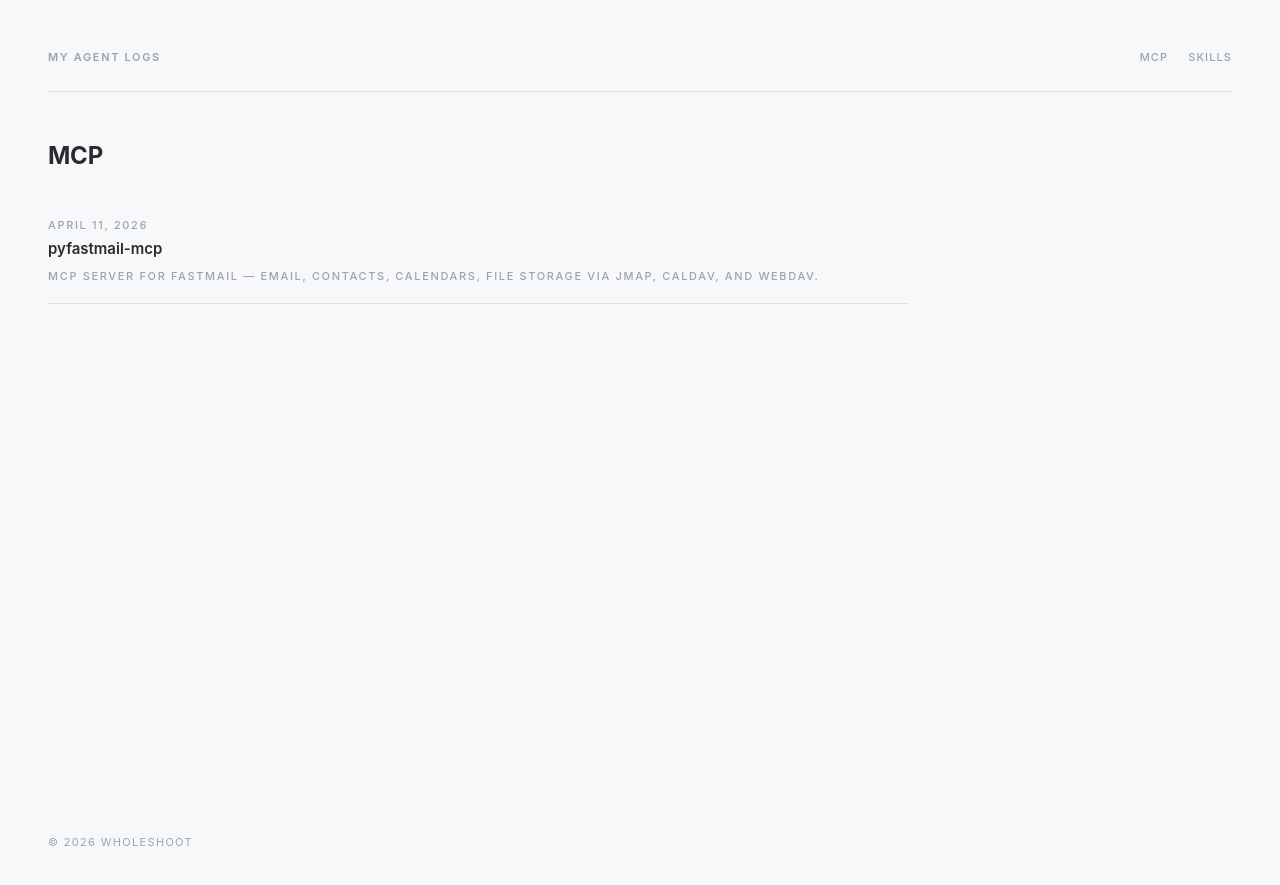
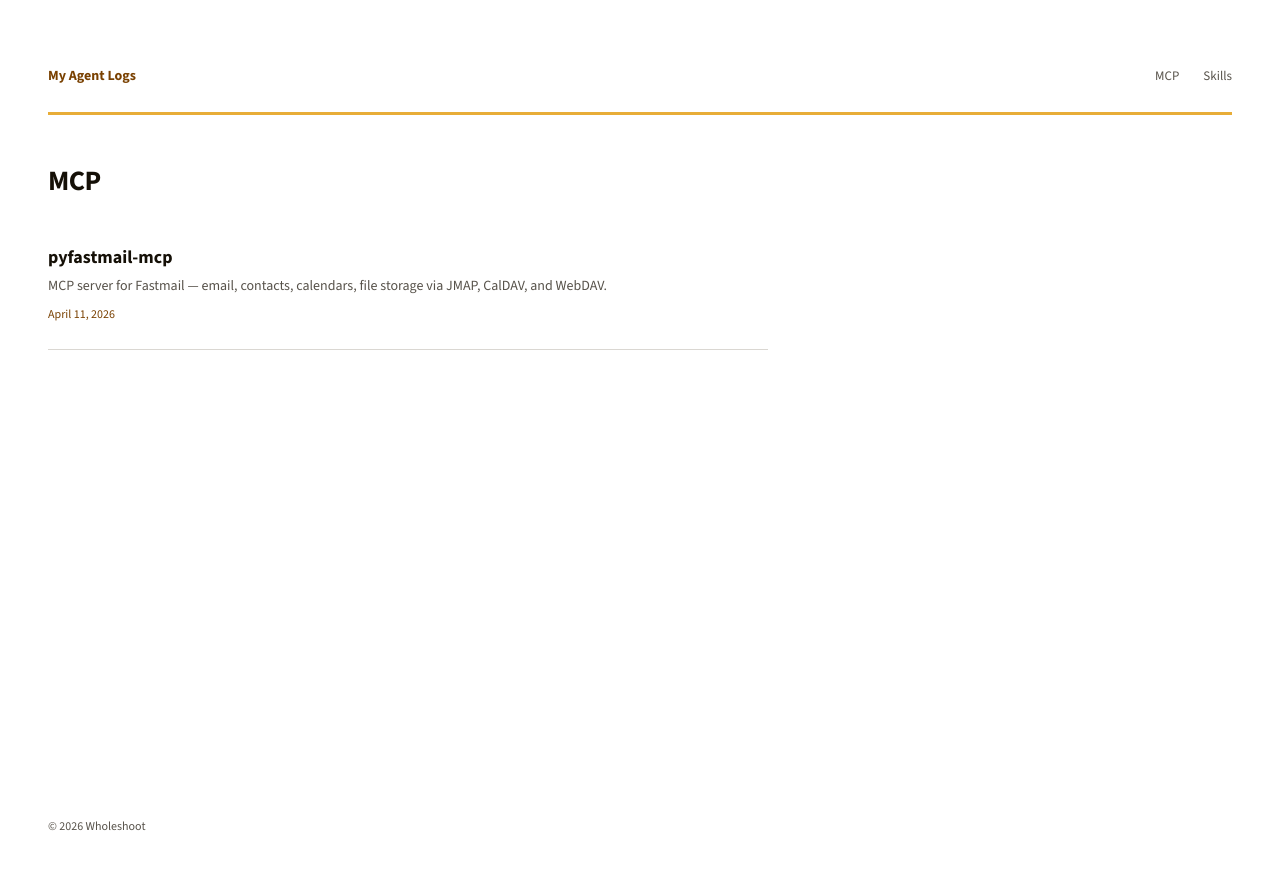
Before and after one commit to pjosols/myagentlogs, a Jekyll site: the page built from tags/mcp.html, in a window 1280 px wide. Shown: the top 885 px of the page. Built offline with Jekyll 4.4.1, drawn with Linux system fonts in a browser that asks for light colours.

Commit message:
design: amber identity, Source Sans 3, real type hierarchy
- Complete CSS rewrite: OKLCH palette with committed amber accent,
  Source Sans 3 + Source Code Pro replacing system font
- Nav: amber site name, 3px amber rule as visual signature
- Post list: shows descriptions, amber dates, ink titles
- Post headings: h2 at 20px/600 (was 11px all-caps)
- Registry meta: background-tinted block replacing border-left side-stripe
- Contrast fixes: ink and muted both pass WCAG AA
- Tag pages updated to match new post list markup
- gitignore: exclude .claude/, .impeccable/, .github/skills/, PRODUCT.md

```diff
--- a/_layouts/default.html
+++ b/_layouts/default.html
@@ -6,6 +6,9 @@
   <title>{% if page.title %}{{ page.title }} — {{ site.title }}{% else %}{{ site.title }}{% endif %}</title>
   <meta name="description" content="{{ page.description | default: site.description }}" />
   <meta name="color-scheme" content="light dark" />
+  <link rel="preconnect" href="https://fonts.googleapis.com" />
+  <link rel="preconnect" href="https://fonts.gstatic.com" crossorigin />
+  <link href="https://fonts.googleapis.com/css2?family=Source+Code+Pro:wght@400;500&family=Source+Sans+3:wght@400;600;700&display=swap" rel="stylesheet" />
   <link rel="stylesheet" href="/assets/style.css" />
 </head>
 <body>
--- a/assets/style.css
+++ b/assets/style.css
@@ -1,93 +1,347 @@
 *, *::before, *::after { box-sizing: border-box; margin: 0; padding: 0; }
+
 :root {
-  --bg: #f7f8f9; --bg2: #ffffff; --fg: #2a2b2e; --dim: #65666a; --mute: #9ca3b0;
-  --rule: #dfe0e3;
-  --font: -apple-system, BlinkMacSystemFont, 'Segoe UI', Roboto, Helvetica, Arial, sans-serif;
+  --bg:             oklch(1.000 0.000   0);
+  --surface:        oklch(0.972 0.006  80);
+  --ink:            oklch(0.175 0.018  80);
+  --primary:        oklch(0.43  0.145  78);
+  --primary-bright: oklch(0.784 0.144  80);
+  --muted:          oklch(0.44  0.014  80);
+  --rule:           oklch(0.880 0.008  80);
+
+  --font-sans: 'Source Sans 3', system-ui, sans-serif;
+  --font-mono: 'Source Code Pro', 'Courier New', monospace;
+
+  --s1:  4px;
+  --s2:  8px;
+  --s3: 12px;
+  --s4: 16px;
+  --s5: 24px;
+  --s6: 32px;
+  --s7: 48px;
+  --s8: 64px;
 }
+
 @media (prefers-color-scheme: dark) {
   :root {
-    --bg: #1a1b1e; --bg2: #222326; --fg: #c9ccd1; --dim: #6e7179;
-    --mute: #45474d; --rule: #2e3035;
+    --bg:             oklch(0.120 0.000   0);
+    --surface:        oklch(0.185 0.006  80);
+    --ink:            oklch(0.920 0.010  80);
+    --primary:        oklch(0.784 0.144  80);
+    --primary-bright: oklch(0.784 0.144  80);
+    --muted:          oklch(0.620 0.018  80);
+    --rule:           oklch(0.240 0.006  80);
   }
 }
-::selection { background: var(--fg); color: var(--bg); }
-a { color: inherit; }
+
+::selection {
+  background: var(--primary-bright);
+  color: oklch(0.12 0.000 0);
+}
+
 html, body {
-  background: var(--bg); color: var(--fg); font-family: var(--font);
-  font-size: 15px; line-height: 1.7; -webkit-font-smoothing: antialiased;
+  background: var(--bg);
+  color: var(--ink);
+  font-family: var(--font-sans);
+  font-size: 16px;
+  line-height: 1.7;
+  -webkit-font-smoothing: antialiased;
+  font-optical-sizing: auto;
 }
-body { padding: 48px; min-height: 100vh; display: flex; flex-direction: column; }
+
+body {
+  padding: var(--s8) var(--s7);
+  min-height: 100vh;
+  display: flex;
+  flex-direction: column;
+}
+
+a { color: var(--primary); text-decoration: none; }
+
+/* ── Navigation ── */
+
 nav {
-  display: flex; justify-content: space-between; align-items: center;
-  padding-bottom: 24px; border-bottom: 1px solid var(--rule); margin-bottom: 48px;
+  display: flex;
+  justify-content: space-between;
+  align-items: center;
+  padding-bottom: var(--s5);
+  border-bottom: 3px solid var(--primary-bright);
+  margin-bottom: var(--s7);
 }
+
 .site-name {
-  font-size: 11px; font-weight: 600; letter-spacing: 0.15em;
-  text-transform: uppercase; text-decoration: none; color: var(--mute);
+  font-size: 14px;
+  font-weight: 700;
+  color: var(--primary);
+  text-transform: none;
+  letter-spacing: 0;
+  transition: opacity 0.12s ease-out;
 }
-.nav-links { display: flex; gap: 20px; }
+
+.site-name:hover { opacity: 0.72; }
+
+.nav-links { display: flex; gap: var(--s5); }
+
 .nav-links a {
-  font-size: 11px; letter-spacing: 0.1em; text-transform: uppercase;
-  text-decoration: none; color: var(--mute); font-weight: 500; transition: color 0.15s;
+  font-size: 13px;
+  font-weight: 500;
+  color: var(--muted);
+  text-transform: none;
+  letter-spacing: 0;
+  transition: color 0.12s ease-out;
 }
-.nav-links a:hover { color: var(--fg); }
-main { flex: 1; max-width: 860px; }
-h1 {
-  font-size: 24px; font-weight: 700; line-height: 1.3;
-  letter-spacing: -0.01em; margin: 0 0 24px;
+
+.nav-links a:hover { color: var(--ink); }
+
+/* ── Layout ── */
+
+main { flex: 1; max-width: 720px; }
+
+/* ── Accessibility ── */
+
+.sr-only {
+  position: absolute;
+  width: 1px;
+  height: 1px;
+  padding: 0;
+  margin: -1px;
+  overflow: hidden;
+  clip: rect(0, 0, 0, 0);
+  white-space: nowrap;
+  border: 0;
 }
-.meta {
-  font-size: 11px; letter-spacing: 0.15em; text-transform: uppercase;
-  color: var(--mute); font-weight: 500; margin-bottom: 8px;
+
+/* ── Homepage ── */
+
+.home-tagline {
+  font-size: 15px;
+  color: var(--muted);
+  margin-bottom: var(--s7);
+  line-height: 1.5;
 }
-.content p { margin-bottom: 16px; color: var(--dim); line-height: 1.7; }
-.content strong { font-weight: 600; color: var(--fg); }
-.content h2 {
-  font-size: 11px; font-weight: 600; letter-spacing: 0.15em;
-  text-transform: uppercase; color: var(--mute);
-  margin: 48px 0 16px; padding-bottom: 8px; border-bottom: 1px solid var(--rule);
-}
-.content h3 { font-size: 15px; font-weight: 600; margin: 32px 0 12px; }
-.content ul, .content ol { margin: 0 0 16px 20px; color: var(--dim); }
-.content table { width: 100%; border-collapse: collapse; margin: 16px 0 24px; font-size: 14px; }
-.content th {
-  text-align: left; font-size: 11px; font-weight: 600; letter-spacing: 0.12em;
-  text-transform: uppercase; color: var(--mute); padding: 8px 12px;
+
+.post-list { list-style: none; padding: 0; }
+
+.post-list li {
+  display: flex;
+  flex-direction: column;
+  gap: 4px;
+  padding: var(--s5) 0;
   border-bottom: 1px solid var(--rule);
 }
-.content td { padding: 8px 12px; color: var(--dim); border-bottom: 1px solid var(--rule); }
+
+.post-list li:first-child { padding-top: 0; }
+
+.post-title {
+  font-size: 18px;
+  font-weight: 700;
+  color: var(--ink);
+  line-height: 1.3;
+  transition: color 0.12s ease-out;
+}
+
+.post-title:hover { color: var(--primary); }
+
+.post-desc {
+  font-size: 14px;
+  color: var(--muted);
+  line-height: 1.5;
+  margin-top: 2px;
+}
+
+.post-date {
+  font-size: 12px;
+  font-weight: 500;
+  color: var(--primary);
+  margin-top: 4px;
+}
+
+/* ── Post header ── */
+
+.meta {
+  font-size: 13px;
+  font-weight: 500;
+  color: var(--primary);
+  margin-bottom: var(--s2);
+}
+
+h1 {
+  font-size: clamp(22px, 2.5vw + 10px, 28px);
+  font-weight: 700;
+  line-height: 1.25;
+  letter-spacing: -0.02em;
+  margin: 0 0 var(--s7);
+  text-wrap: balance;
+}
+
+/* ── Post content ── */
+
+.content { max-width: 65ch; }
+
+.content p {
+  margin-bottom: var(--s4);
+  line-height: 1.75;
+  text-wrap: pretty;
+}
+
+.content strong { font-weight: 600; }
+
+.content a {
+  color: var(--primary);
+  text-decoration: underline;
+  text-decoration-thickness: 1px;
+  text-underline-offset: 3px;
+  transition: opacity 0.12s ease-out;
+}
+
+.content a:hover { opacity: 0.72; }
+
+.content h2 {
+  font-size: 20px;
+  font-weight: 600;
+  letter-spacing: -0.01em;
+  text-transform: none;
+  color: var(--ink);
+  margin: var(--s8) 0 var(--s4);
+  padding-bottom: var(--s2);
+  border-bottom: 1px solid var(--rule);
+  text-wrap: balance;
+}
+
+.content h3 {
+  font-size: 16px;
+  font-weight: 600;
+  color: var(--ink);
+  margin: var(--s6) 0 var(--s3);
+}
+
+.content h4 {
+  font-size: 13px;
+  font-weight: 600;
+  text-transform: uppercase;
+  letter-spacing: 0.07em;
+  color: var(--muted);
+  margin: var(--s5) 0 var(--s2);
+}
+
+.content ul,
+.content ol { margin: 0 0 var(--s4) var(--s5); line-height: 1.7; }
+
+.content li { margin-bottom: 3px; }
+
+.content table {
+  width: 100%;
+  border-collapse: collapse;
+  margin: var(--s3) 0 var(--s5);
+  font-size: 14px;
+}
+
+.content th {
+  text-align: left;
+  font-size: 11px;
+  font-weight: 600;
+  letter-spacing: 0.08em;
+  text-transform: uppercase;
+  color: var(--muted);
+  padding: var(--s2) var(--s3);
+  border-bottom: 1px solid var(--rule);
+}
+
+.content td {
+  padding: var(--s2) var(--s3);
+  color: var(--ink);
+  border-bottom: 1px solid var(--rule);
+  vertical-align: top;
+}
+
 .content td code { font-size: 12px; }
+
+/* ── Code ── */
+
 .content code {
-  font-size: 13px; background: var(--bg2); padding: 1px 5px;
-  border: 1px solid var(--rule); border-radius: 2px;
+  font-family: var(--font-mono);
+  font-size: 13px;
+  background: var(--surface);
+  padding: 1px 5px;
+  border: 1px solid var(--rule);
+  border-radius: 3px;
 }
+
 .content pre {
-  margin: 16px 0 24px; padding: 20px 24px; background: var(--bg2);
-  border: 1px solid var(--rule); border-radius: 3px; overflow-x: auto;
+  margin: var(--s3) 0 var(--s5);
+  padding: var(--s4) var(--s5);
+  background: var(--surface);
+  border: 1px solid var(--rule);
+  border-radius: 4px;
+  overflow-x: auto;
 }
-.content pre code { font-size: 13px; background: none; padding: 0; border: none; line-height: 1.5; white-space: pre-wrap; word-wrap: break-word; }
-.post-list { list-style: none; padding: 0; }
-.post-list li { padding: 16px 0; border-bottom: 1px solid var(--rule); }
-.post-list a { text-decoration: none; font-weight: 600; }
-.post-list .date {
-  font-size: 11px; letter-spacing: 0.15em; text-transform: uppercase;
-  color: var(--mute); font-weight: 500;
+
+.content pre code {
+  font-size: 13px;
+  background: none;
+  padding: 0;
+  border: none;
+  line-height: 1.6;
+  white-space: pre;
+  word-wrap: normal;
 }
+
+/* ── Registry meta ── */
+
 .registry-meta {
-  border-left: 2px solid var(--rule); padding-left: 20px; margin: 0 0 32px;
-  display: grid; gap: 6px;
+  background: var(--surface);
+  border: 1px solid var(--rule);
+  border-radius: 4px;
+  padding: var(--s4) var(--s5);
+  margin: 0 0 var(--s7);
+  display: grid;
+  gap: var(--s2);
 }
-.registry-row { font-size: 14px; color: var(--dim); }
+
+.registry-row {
+  display: flex;
+  align-items: baseline;
+  gap: var(--s3);
+  font-size: 14px;
+  color: var(--ink);
+}
+
 .registry-key {
-  display: inline-block; width: 80px; color: var(--mute);
-  text-transform: uppercase; font-size: 11px; letter-spacing: 0.12em; font-weight: 500;
+  font-size: 11px;
+  font-weight: 600;
+  text-transform: uppercase;
+  letter-spacing: 0.08em;
+  color: var(--muted);
+  min-width: 60px;
+  flex-shrink: 0;
 }
+
+/* ── Footer ── */
+
 footer {
-  margin-top: auto; padding-top: 48px; font-size: 11px;
-  letter-spacing: 0.12em; text-transform: uppercase; color: var(--mute);
+  margin-top: auto;
+  padding-top: var(--s7);
+  font-size: 12px;
+  color: var(--muted);
+  text-transform: none;
+  letter-spacing: 0;
 }
+
+/* ── Responsive ── */
+
 @media (max-width: 600px) {
-  body { padding: 24px; }
-  nav { margin-bottom: 32px; }
-  h1 { font-size: 20px; }
+  body { padding: var(--s5); }
+  nav { margin-bottom: var(--s6); }
+  h1 { font-size: 22px; }
+  .post-title { font-size: 16px; }
+  .content h2 { font-size: 18px; }
 }
+
+/* ── Reduced motion ── */
+
+@media (prefers-reduced-motion: reduce) {
+  *, *::before, *::after {
+    transition: none !important;
+    animation: none !important;
+  }
+}
--- a/tags/mcp.html
+++ b/tags/mcp.html
@@ -9,9 +9,9 @@ tag_display: MCP
   {% assign tagged = site.tags[page.tag] %}
   {% for post in tagged %}
   <li>
-    <span class="date">{{ post.date | date: "%B %d, %Y" }}</span><br />
-    <a href="{{ post.url }}">{{ post.title }}</a>
-    {% if post.description %}<br /><span class="date">{{ post.description }}</span>{% endif %}
+    <a href="{{ post.url }}" class="post-title">{{ post.title }}</a>
+    {% if post.description %}<p class="post-desc">{{ post.description }}</p>{% endif %}
+    <span class="post-date">{{ post.date | date: "%B %d, %Y" }}</span>
   </li>
   {% endfor %}
 </ul>
--- a/tags/skill.html
+++ b/tags/skill.html
@@ -9,9 +9,9 @@ tag_display: Skills
   {% assign tagged = site.tags[page.tag] %}
   {% for post in tagged %}
   <li>
-    <span class="date">{{ post.date | date: "%B %d, %Y" }}</span><br />
-    <a href="{{ post.url }}">{{ post.title }}</a>
-    {% if post.description %}<br /><span class="date">{{ post.description }}</span>{% endif %}
+    <a href="{{ post.url }}" class="post-title">{{ post.title }}</a>
+    {% if post.description %}<p class="post-desc">{{ post.description }}</p>{% endif %}
+    <span class="post-date">{{ post.date | date: "%B %d, %Y" }}</span>
   </li>
   {% endfor %}
 </ul>
```
Also changed, not shown: index.html (+5 -3 lines), 1 other file.
